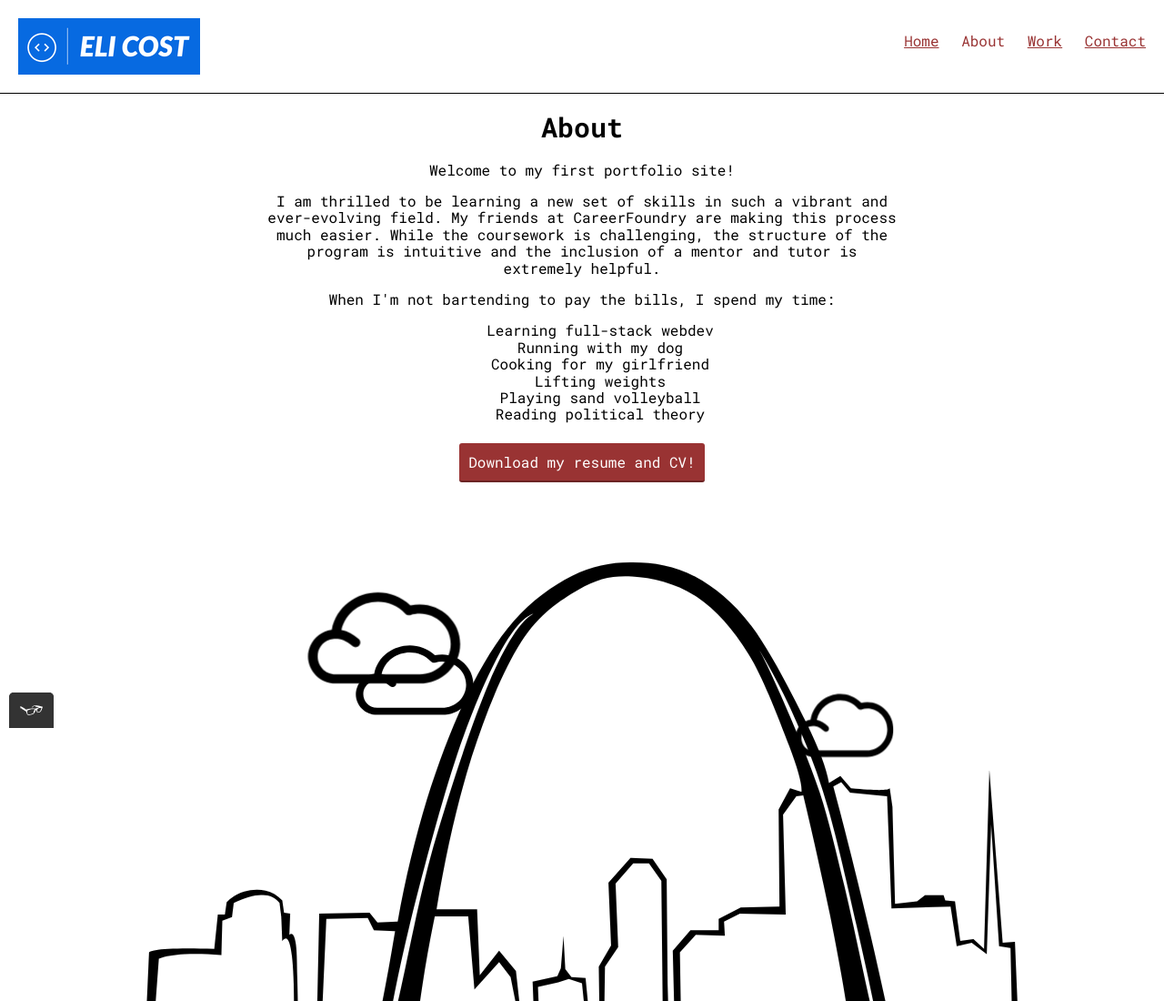
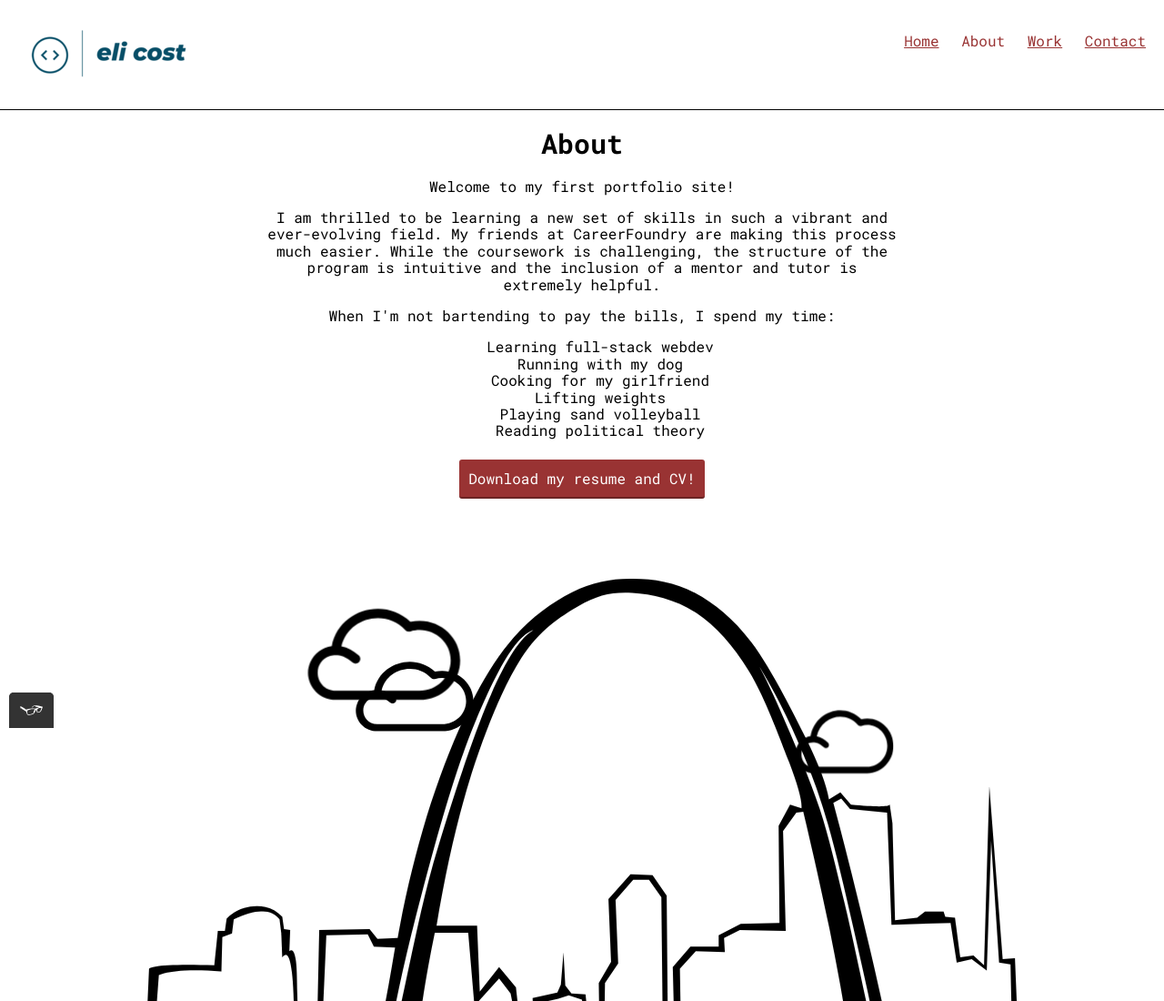
Before and after one commit to elicost/portfolio-site, a plain HTML site: page about.html in a window 1280 px wide. Shown: the top 1100 px of the page at 91% size. Drawn offline with nearby package versions, Linux system fonts and the light colour scheme.

Commit message:
Update logo on all pages

```diff
--- a/about.html
+++ b/about.html
@@ -13,7 +13,7 @@
     <body>
         <!-- Header including logo and main navigation -->
         <header class="page-header">
-            <img src="img/personal_logo.png" alt="Personal logo of Eli Cost" class="page-header__item">
+            <img src="img/personal_logo_UPDATED.png" alt="Personal logo of Eli Cost" class="page-header__item">
             <nav class="main-navigation page-header__item">
                 <ul role="menubar" class="navigation-list">
                     <li role="presentation">
```
Also changed, not shown: contact.html (+1 -1 lines), index.html (+1 -1 lines), work.html (+1 -1 lines).
